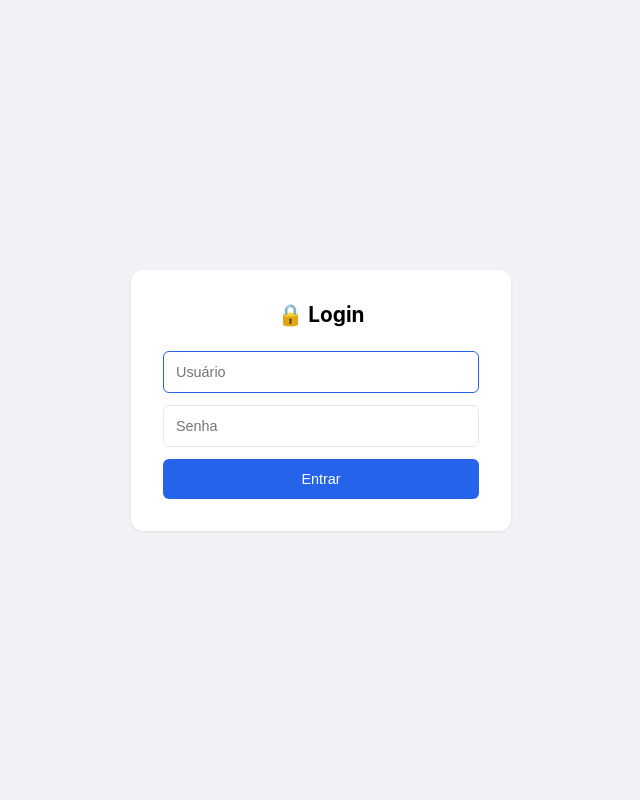
After one commit to petrukio14/nota-app, a Flask app: template templates/login.html in a window 1280 px wide. The commit adds this page. Shown: the whole page, without its empty margins (319-959 px from the left). Run offline with Flask 3, Linux system fonts and the light colour scheme; the template is opened without the code that fills it, so the values that code supplies are empty.

Commit message:
login + duplicidade NF

```diff
--- a/app.py
+++ b/app.py
@@ -5,10 +5,11 @@ import json
 from datetime import datetime, timedelta
 from pathlib import Path
 from traceback import format_exc
+from functools import wraps
 
 import cloudinary
 import cloudinary.uploader
-from flask import Flask, request, jsonify, render_template
+from flask import Flask, request, jsonify, render_template, session, redirect, url_for
 from werkzeug.utils import secure_filename
 from dotenv import load_dotenv
 
@@ -21,6 +22,7 @@ cloudinary.config(
 )
 
 app = Flask(__name__)
+app.secret_key = os.getenv("SECRET_KEY", os.urandom(24).hex())
 app.config["MAX_CONTENT_LENGTH"] = 50 * 1024 * 1024
 ALLOWED_EXTENSIONS = {"pdf", "png", "jpg", "jpeg"}
 IMAGE_EXTENSIONS = {"png", "jpg", "jpeg"}
@@ -29,6 +31,21 @@ DB_PATH = Path("data") / "notas.db"
 TEXTS_DIR = Path("data") / "textos"
 TEXTS_DIR.mkdir(parents=True, exist_ok=True)
 
+# --- auth config ---
+ADMIN_USER = os.getenv("ADMIN_USER", "admin")
+ADMIN_PASS = os.getenv("ADMIN_PASS", "admin123")
+
+def login_required(f):
+    @wraps(f)
+    def wrapper(*args, **kwargs):
+        if not session.get("logado"):
+            if request.is_json or request.path.startswith("/api/"):
+                return jsonify({"error": "Não autorizado"}), 401
+            return redirect(url_for("login"))
+        return f(*args, **kwargs)
+    return wrapper
+
+# --- DB ---
 def init_db():
     with sqlite3.connect(DB_PATH) as conn:
         conn.execute("""
@@ -49,8 +66,8 @@ def init_db():
 init_db()
 
 def limpar_antigas():
-    from datetime import timedelta
     limite = datetime.now() - timedelta(days=365)
+    removidas = 0
     with sqlite3.connect(DB_PATH) as conn:
         rows = conn.execute(
             "SELECT id, canhoto_url FROM notas WHERE created_at < ?", (limite.strftime("%Y-%m-%d %H:%M:%S"),)
@@ -64,9 +81,15 @@ def limpar_antigas():
                 except:
                     pass
             conn.execute("DELETE FROM notas WHERE id = ?", (nota_id,))
-    return len(rows)
+            removidas += 1
+    return removidas
 
 limpar_antigas()
+
+def nf_existe(numero):
+    with sqlite3.connect(DB_PATH) as conn:
+        row = conn.execute("SELECT id FROM notas WHERE numero_nota = ?", (numero,)).fetchone()
+        return row is not None
 
 def allowed_file(name, exts=ALLOWED_EXTENSIONS):
     return "." in name and name.rsplit(".", 1)[1].lower() in exts
@@ -145,7 +168,29 @@ Texto:
         return [parsed]
     return parsed
 
+# --- auth routes ---
+@app.route("/login", methods=["GET", "POST"])
+def login():
+    if request.method == "POST":
+        data = request.get_json() or request.form
+        if data.get("user") == ADMIN_USER and data.get("pass") == ADMIN_PASS:
+            session["logado"] = True
+            if request.is_json:
+                return jsonify({"ok": True})
+            return redirect(url_for("index"))
+        if request.is_json:
+            return jsonify({"error": "Usuário ou senha inválidos"}), 401
+        return render_template("login.html", erro="Usuário ou senha inválidos")
+    return render_template("login.html")
+
+@app.route("/logout")
+def logout():
+    session.pop("logado", None)
+    return redirect(url_for("login"))
+
+# --- protected routes ---
 @app.route("/")
+@login_required
 def index():
     return render_template("index.html")
 
@@ -154,6 +199,7 @@ def ping():
     return jsonify({"ok": True, "python": sys.version})
 
 @app.route("/upload", methods=["POST"])
+@login_required
 def upload():
     if "files" not in request.files:
         return jsonify({"error": "Nenhum arquivo enviado"}), 400
@@ -164,6 +210,7 @@ def upload():
     batch_id = datetime.now().strftime("%Y%m%d_%H%M%S")
     todas = []
     erros = []
+    ignoradas = 0
 
     for file in files:
         if not allowed_file(file.filename):
@@ -189,6 +236,11 @@ def upload():
             continue
         save_path.unlink(missing_ok=True)
         for nota in notas:
+            nf_num = nota.get("numero_nota", "").strip()
+            if nf_num and nf_existe(nf_num):
+                ignoradas += 1
+                erros.append({"file": filename, "error": f"NF {nf_num} já existe no banco"})
+                continue
             dados_json = json.dumps(nota, ensure_ascii=False)
             with sqlite3.connect(DB_PATH) as conn:
                 cur = conn.execute(
@@ -197,18 +249,17 @@ def upload():
                        VALUES (?, ?, ?, ?, ?, ?, ?)""",
                     (batch_id, unique_name, raw_text,
                      nota.get("nome_cliente", ""), nota.get("endereco", ""),
-                     nota.get("numero_nota", ""), dados_json),
+                     nf_num, dados_json),
                 )
                 nota_id = cur.lastrowid
             todas.append({**nota, "id": nota_id})
-    return jsonify({
-        "message": f"{len(todas)} nota(s) processada(s)",
-        "notas": todas,
-        "erros": erros,
-        "batch_id": batch_id,
-    })
+    msg = f"{len(todas)} nota(s) processada(s)"
+    if ignoradas:
+        msg += f", {ignoradas} ignorada(s) por duplicidade"
+    return jsonify({"message": msg, "notas": todas, "erros": erros, "batch_id": batch_id})
 
 @app.route("/notas")
+@login_required
 def list_notas():
     with sqlite3.connect(DB_PATH) as conn:
         rows = conn.execute(
@@ -223,6 +274,7 @@ def list_notas():
     ])
 
 @app.route("/notas/<int:nota_id>")
+@login_required
 def get_nota(nota_id):
     with sqlite3.connect(DB_PATH) as conn:
         row = conn.execute("SELECT * FROM notas WHERE id = ?", (nota_id,)).fetchone()
@@ -235,6 +287,7 @@ def get_nota(nota_id):
     return jsonify(d)
 
 @app.route("/batch/<batch_id>")
+@login_required
 def get_batch(batch_id):
     with sqlite3.connect(DB_PATH) as conn:
         rows = conn.execute(
@@ -248,6 +301,7 @@ def get_batch(batch_id):
     ])
 
 @app.route("/upload-canhoto/<int:nota_id>", methods=["POST"])
+@login_required
 def upload_canhoto(nota_id):
     if "file" not in request.files:
         return jsonify({"error": "Nenhum arquivo"}), 400
@@ -270,11 +324,13 @@ def upload_canhoto(nota_id):
     return jsonify({"message": "Canhoto salvo na nuvem!", "canhoto_url": url})
 
 @app.route("/admin/limpar", methods=["POST"])
+@login_required
 def admin_limpar():
     qtd = limpar_antigas()
     return jsonify({"message": f"{qtd} nota(s) antiga(s) removida(s)"})
 
 @app.route("/notas/busca")
+@login_required
 def busca_notas():
     q = request.args.get("q", "").strip()
     with sqlite3.connect(DB_PATH) as conn:
--- a/templates/index.html
+++ b/templates/index.html
@@ -58,7 +58,7 @@
 </head>
 <body>
   <div class="container">
-    <h1>&#128196; Leitor de Notas Fiscais</h1>
+    <h1>&#128196; Leitor de Notas Fiscais <a href="/logout" style="font-size:.75rem;font-weight:400;color:#888;margin-left:auto;text-decoration:none;">Sair</a></h1>
 
     <div class="card">
       <div class="upload-area" id="dropZone">
--- /dev/null
+++ b/templates/login.html
@@ -0,0 +1,30 @@
+<!DOCTYPE html>
+<html lang="pt-BR">
+<head>
+  <meta charset="UTF-8">
+  <meta name="viewport" content="width=device-width, initial-scale=1.0">
+  <title>Login - Leitor de Notas</title>
+  <style>
+    * { margin: 0; padding: 0; box-sizing: border-box; }
+    body { font-family: -apple-system, BlinkMacSystemFont, 'Segoe UI', Roboto, sans-serif; background: #f0f2f5; display: flex; align-items: center; justify-content: center; min-height: 100vh; }
+    .card { background: #fff; border-radius: 12px; padding: 32px; box-shadow: 0 1px 3px rgba(0,0,0,.08); width: 100%; max-width: 380px; }
+    h1 { font-size: 1.3rem; margin-bottom: 24px; text-align: center; }
+    input { width: 100%; padding: 12px; border: 1px solid #e5e7eb; border-radius: 6px; font-size: .9rem; margin-bottom: 12px; }
+    input:focus { outline: none; border-color: #2563eb; }
+    .btn { width: 100%; padding: 12px; border-radius: 6px; border: none; font-size: .9rem; cursor: pointer; background: #2563eb; color: #fff; font-weight: 500; }
+    .btn:hover { opacity: .85; }
+    .erro { color: #991b1b; text-align: center; margin-bottom: 12px; font-size: .85rem; }
+  </style>
+</head>
+<body>
+  <div class="card">
+    <h1>&#128274; Login</h1>
+    {% if erro %}<div class="erro">{{ erro }}</div>{% endif %}
+    <form method="POST">
+      <input type="text" name="user" placeholder="Usuário" required autofocus>
+      <input type="password" name="pass" placeholder="Senha" required>
+      <button class="btn" type="submit">Entrar</button>
+    </form>
+  </div>
+</body>
+</html>
```
